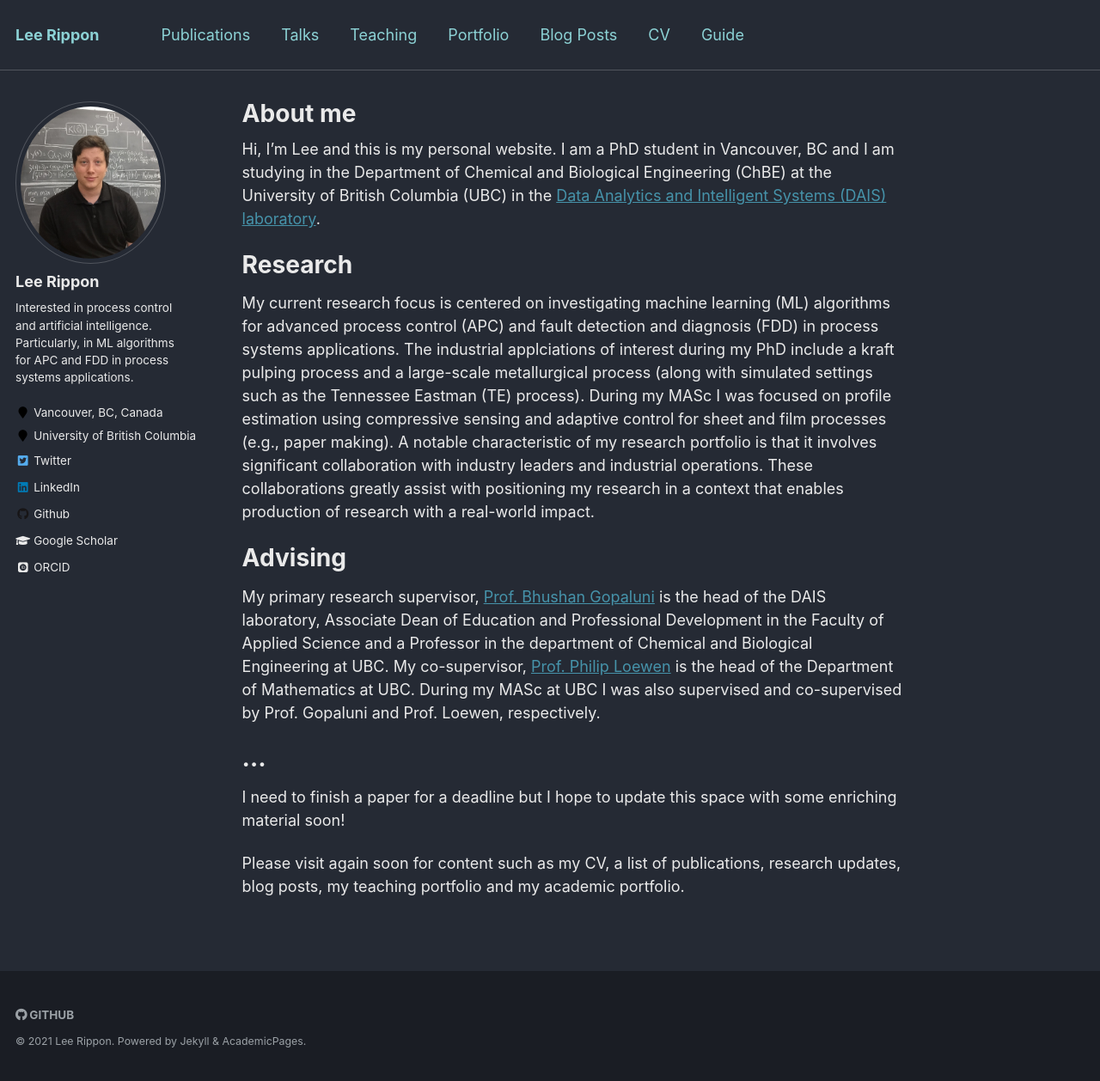
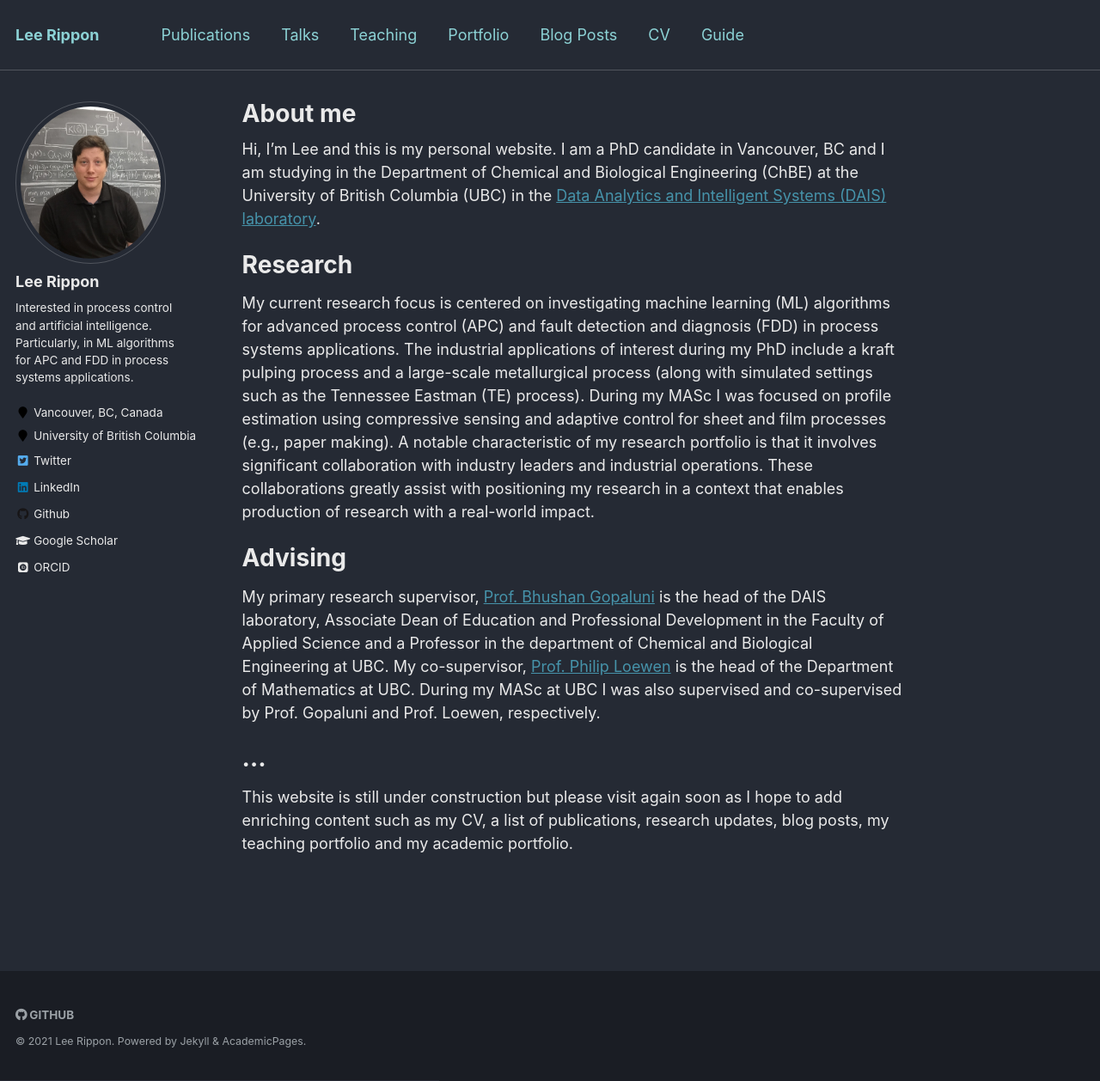
Before and after one commit to LeeRippon/LeeRippon.github.io, a Jekyll site: the page built from _pages/about.md, in a window 1280 px wide and 1258 px high. Shown: the whole window at 86% size. Built offline with Jekyll 4.4.1, drawn with Linux system fonts in a browser that asks for light colours; some web fonts are replaced.

Commit message:
Update about.md

```diff
--- a/_pages/about.md
+++ b/_pages/about.md
@@ -8,13 +8,13 @@ redirect_from:
   - /about.html
 ---
 
-Hi, I'm Lee and this is my personal website. I am a PhD student in Vancouver, BC and I am studying in the Department of Chemical and Biological Engineering (ChBE) at the University of British Columbia (UBC) in the [Data Analytics and Intelligent Systems (DAIS) laboratory](https://dais.chbe.ubc.ca/).
+Hi, I'm Lee and this is my personal website. I am a PhD candidate in Vancouver, BC and I am studying in the Department of Chemical and Biological Engineering (ChBE) at the University of British Columbia (UBC) in the [Data Analytics and Intelligent Systems (DAIS) laboratory](https://dais.chbe.ubc.ca/).
 
 
 Research
 ========
 
-My current research focus is centered on investigating machine learning (ML) algorithms for advanced process control (APC) and fault detection and diagnosis (FDD) in process systems applications. The industrial applciations of interest during my PhD include a kraft pulping process and a large-scale metallurgical process (along with simulated settings such as the Tennessee Eastman (TE) process). During my MASc I was focused on profile estimation using compressive sensing and adaptive control for sheet and film processes (e.g., paper making). A notable characteristic of my research portfolio is that it involves significant collaboration with industry leaders and industrial operations. These collaborations greatly assist with positioning my research in a context that enables production of research with a real-world impact.
+My current research focus is centered on investigating machine learning (ML) algorithms for advanced process control (APC) and fault detection and diagnosis (FDD) in process systems applications. The industrial applications of interest during my PhD include a kraft pulping process and a large-scale metallurgical process (along with simulated settings such as the Tennessee Eastman (TE) process). During my MASc I was focused on profile estimation using compressive sensing and adaptive control for sheet and film processes (e.g., paper making). A notable characteristic of my research portfolio is that it involves significant collaboration with industry leaders and industrial operations. These collaborations greatly assist with positioning my research in a context that enables production of research with a real-world impact.
 
 
 Advising
@@ -27,7 +27,4 @@ My primary research supervisor, [Prof. Bhushan Gopaluni](https://www.chbe.ubc.ca
 ===
 
 
-I need to finish a paper for a deadline but I hope to update this space with some enriching material soon!
-
-
-Please visit again soon for content such as my CV, a list of publications, research updates, blog posts, my teaching portfolio and my academic portfolio.
+This website is still under construction but please visit again soon as I hope to add enriching content such as my CV, a list of publications, research updates, blog posts, my teaching portfolio and my academic portfolio.
```
